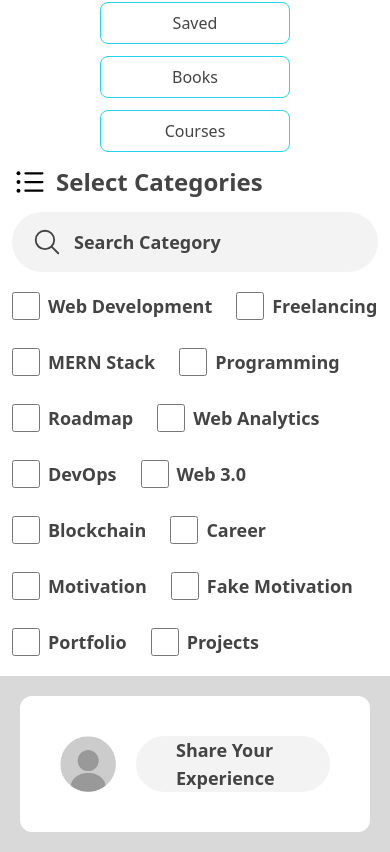
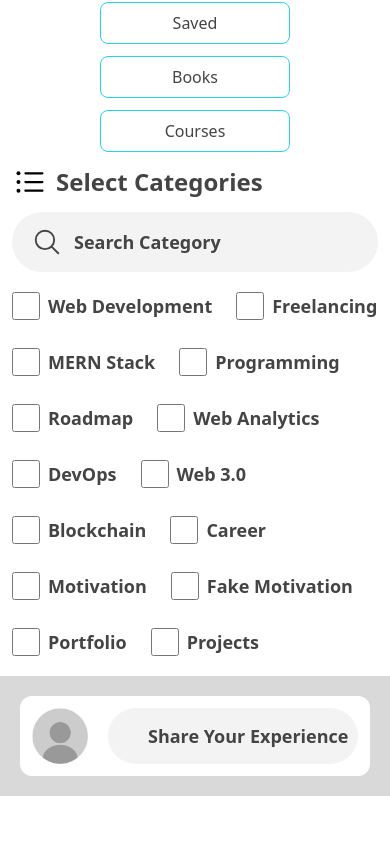
Before and after one commit to hossainarif37/techConnect-community-client, a React (Vite) app: page /profile in a window 390 px wide. Shown: the part 435-1287 px from the top of the page. After the commit the page ends 1231 px from the top, so only its background shows below. Built offline with nearby package versions, Linux system fonts and the light colour scheme; no server answers.

Commit message:
fix: Fixed responsive issue of Modal

```diff
--- a/src/components/NewsFeed/Components/PostInputCard.jsx
+++ b/src/components/NewsFeed/Components/PostInputCard.jsx
@@ -15,7 +15,7 @@ const PostInputCard = () => {
     }
 
     return (
-        <div className="bg-white rounded-xl flex p-10 gap-5">
+        <div className="bg-white rounded-xl flex p-3 lg:p-10 gap-5">
             <UserImage modal={true} />
             <button
                 onClick={openModal}
--- a/src/components/common/CustomModal.jsx
+++ b/src/components/common/CustomModal.jsx
@@ -33,7 +33,7 @@ const CustomModal = ({ isModalOpen, closeModal }) => {
 
     return (
         <>
-            <div className={`${isModalOpen ? "scale-100" : "scale-0"}  bg-black bg-opacity-30 top-0 flex items-center justify-center w-full z-50 h-screen fixed right-0`}>
+            <div className={`${isModalOpen ? "scale-100" : "scale-0"} px-2 bg-black bg-opacity-30 top-0 flex items-center justify-center w-full z-50 h-screen fixed right-0`}>
 
                 {/*//* Modal Body */}
                 <div className={`bg-white lg:w-2/5 lg:mt-20 xl:mt-10 p-5 duration-300 rounded-xl ${isModalOpen ? "scale-100" : "scale-0"}`}>
@@ -91,7 +91,7 @@ const CustomModal = ({ isModalOpen, closeModal }) => {
                         <button
                             disabled={!isExistText}
                             type="button"
-                            className={` ${!isExistText ? "btn-disabled" : "btn bg-secondary hover:border-secondary text-white hover:bg-transparent  hover:text-black-secondary"} select-none   xl:py-4 lg:py-3  w-full  font-bold`}
+                            className={` ${!isExistText ? "btn-disabled" : "btn bg-secondary hover:border-secondary text-white hover:bg-transparent  hover:text-black-secondary"} select-none  py-3 rounded-lg xl:py-4 lg:py-3  w-full  font-bold`}
                             onClick={closeModal}
                         >
                             Post
--- a/src/pages/Home/Home.jsx
+++ b/src/pages/Home/Home.jsx
@@ -2,7 +2,7 @@
 const Home = () => {
     return (
         <div className="h-screen">
-            <h1 className="text-4xl font-bold text-black-secondary">Welcome to TechConnect Community!</h1>
+            <h1 className="text-4xl mt-20 text-center font-bold text-black-secondary">Welcome to TechConnect Community!</h1>
         </div>
     );
 };
```
